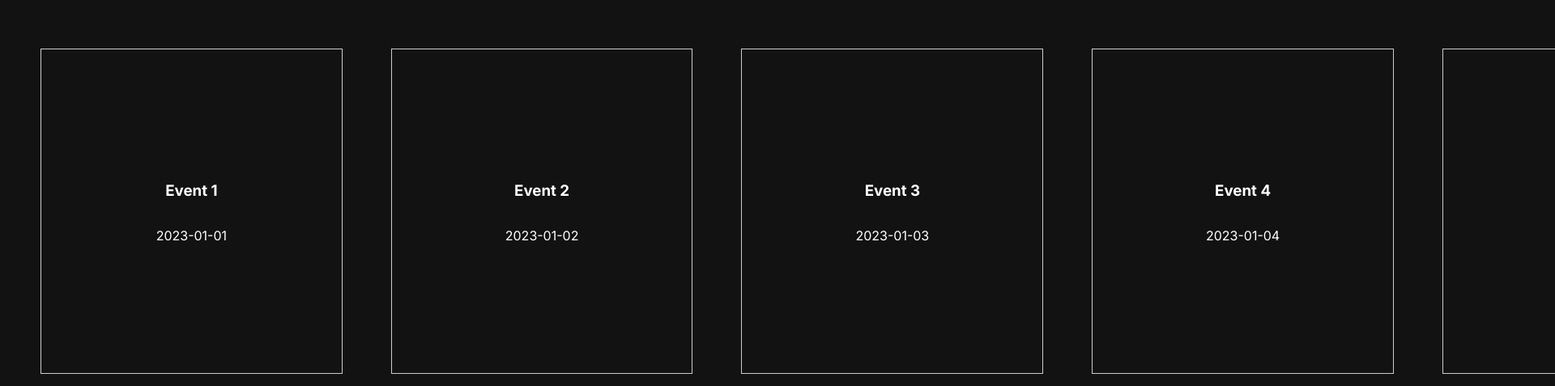
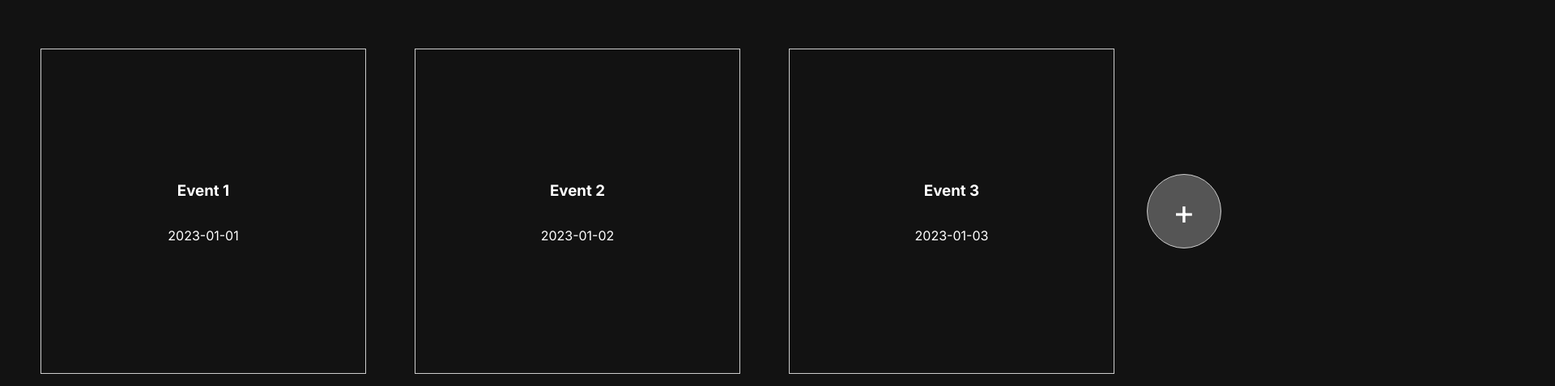
Before and after one commit to rjcobourn/CSE412-Lifelog, a Next.js app: page /timeline in a window 1280 px wide. Shown: the part 139-616 px from the top of the page at 81% size, 1920 px wide, since content can reach past the window. Built offline with nearby package versions, Linux system fonts and the light colour scheme.

Commit message:
add new timeline item and adjust timeline size

```diff
--- a/app/timeline/timeline.js
+++ b/app/timeline/timeline.js
@@ -1,4 +1,4 @@
-import React, { useState } from 'react';
+import React, { useState, useEffect, useRef } from 'react';
 
 const timelineStyle = {
 	display: 'flex',
@@ -44,27 +44,50 @@ const timelineEvents = [
 	{ id: 1, title: 'Event 1', date: '2023-01-01' },
 	{ id: 2, title: 'Event 2', date: '2023-01-02' },
 	{ id: 3, title: 'Event 3', date: '2023-01-03' },
-	{ id: 4, title: 'Event 4', date: '2023-01-04' },
-	{ id: 5, title: 'Event 5', date: '2023-01-05' },
-	{ id: 6, title: 'Event 6', date: '2023-01-06' },
-	{ id: 7, title: 'Event 7', date: '2023-01-07' },
-	{ id: 8, title: 'Event 8', date: '2023-01-08' },
-	{ id: 9, title: 'Event 9', date: '2023-01-09' },
+	// { id: 4, title: 'Event 4', date: '2023-01-04' },
+	// { id: 5, title: 'Event 5', date: '2023-01-05' },
+	// { id: 6, title: 'Event 6', date: '2023-01-06' },
+	// { id: 7, title: 'Event 7', date: '2023-01-07' },
+	// { id: 8, title: 'Event 8', date: '2023-01-08' },
+	// { id: 9, title: 'Event 9', date: '2023-01-09' },
 	// ... more events
 ];
 
 
 const Timeline = () => {
     const [events, setEvents] = useState(timelineEvents);
+    const [newEventId, setNewEventId] = useState(timelineEvents.length + 1);
+    const eventRefs = useRef({});
 
     const handleAddEvent = () => {
-	  // Logic for add button?
+        const newEvent = {
+            id: newEventId,
+            title: `Event ${newEventId}`,
+            date: '2023-01-10',
         };
 
+        setEvents([...events, newEvent]);
+        setNewEventId(newEventId + 1);
+
+        // Wait for the state to update and the DOM to render
+        setTimeout(() => {
+            if (eventRefs.current[newEventId]) {
+                eventRefs.current[newEventId].scrollIntoView({ behavior: 'smooth', block: 'center' });
+            }
+        }, 0);
+    };
+
+    const timelineWidth = `calc(${(events.length + 1) * 50}vh + 32px)`;
+
+
     return (
-	  <div style={timelineStyle}>
+      <div style={{ ...timelineStyle, width: timelineWidth }}>
         {events.map(event => (
-		  <div key={event.id} style={itemStyle}>
+          <div
+            key={event.id}
+            ref={el => eventRefs.current[event.id] = el}
+            style={itemStyle}
+          >
             <h3>{event.title}</h3>
             <p>{event.date}</p>
           </div>
```
Lines whose indentation alone changed are shown as unchanged.
